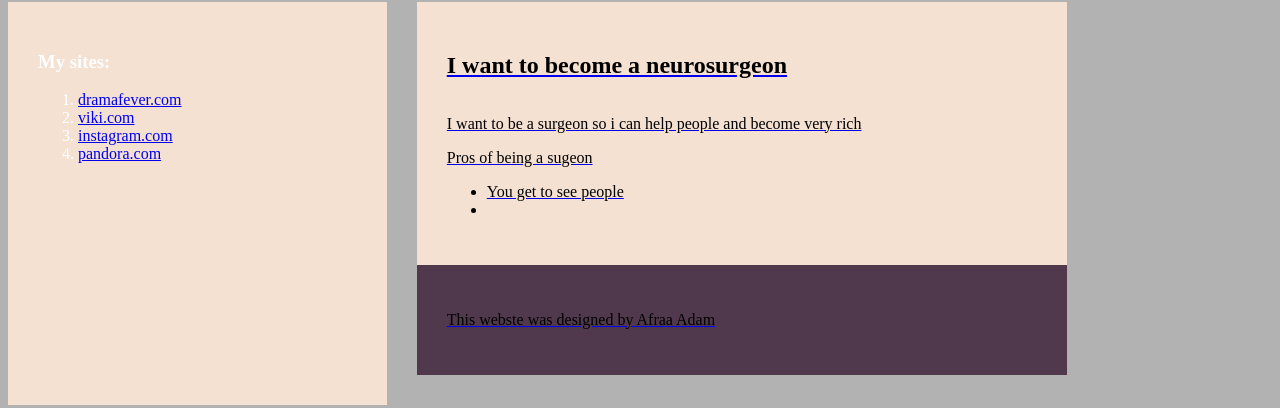
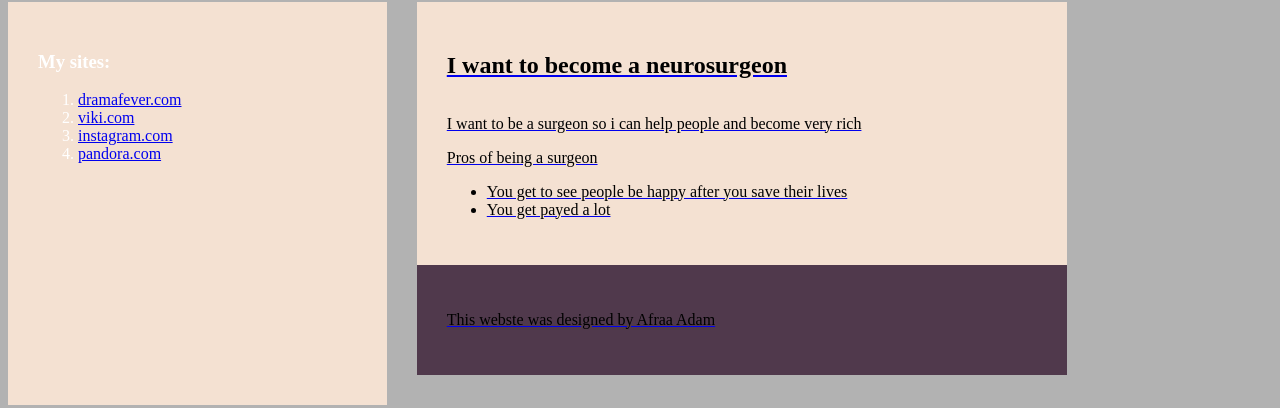
Before and after one commit to dolphins123/ocean, a plain HTML site: page about.html in a window 1280 px wide. Shown: the part 708-1116 px from the top of the page. Drawn offline with Linux system fonts and the light colour scheme.

Commit message:
Update about.html

```diff
--- a/about.html
+++ b/about.html
@@ -37,10 +37,10 @@
           I want to be a surgeon so i can help people and become very rich
         </p>
         <p>
-          Pros of being a sugeon
+          Pros of being a surgeon
           <ul>
-          <li> You get to see people </li>
-          <li> </li>
+          <li> You get to see people be happy after you save their lives </li>
+          <li> You get payed a lot </li>
           </ul>
         </p>
         <img scr=""/>
```
